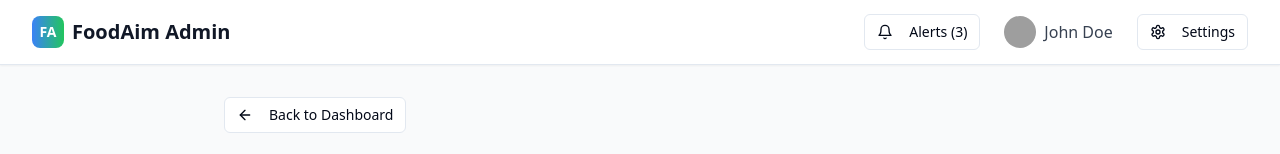
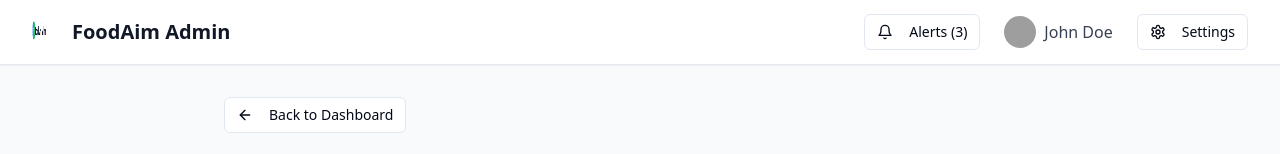
Before and after one commit to miraizz/foodaim-connect-bridge, a React (Vite) app: page /application-review/1 in a window 1280 px wide. Shown: the top 154 px of the page. Built offline with nearby package versions, Linux system fonts and the light colour scheme; grey boxes are pictures that could not be loaded.

Commit message:
Use the existing logo in the app.

```diff
--- a/src/components/AdminHeader.tsx
+++ b/src/components/AdminHeader.tsx
@@ -11,9 +11,11 @@ const AdminHeader = () => {
         <div className="flex justify-between items-center h-16">
           <div className="flex items-center space-x-4">
             <Link to="/" className="flex items-center space-x-2">
-              <div className="w-8 h-8 bg-gradient-to-r from-blue-500 to-green-500 rounded-lg flex items-center justify-center">
-                <span className="text-white font-bold text-sm">FA</span>
-              </div>
+              <img
+                src="/lovable-uploads/21586494-1d72-400e-9956-9478cfa14fbc.png"
+                alt="FoodAim Logo"
+                className="w-8 h-8"
+              />
               <span className="text-xl font-bold text-gray-900">FoodAim Admin</span>
             </Link>
           </div>
```
Also changed, not shown: public/lovable-uploads/21586494-1d72-400e-9956-9478cfa14fbc.png (added).
